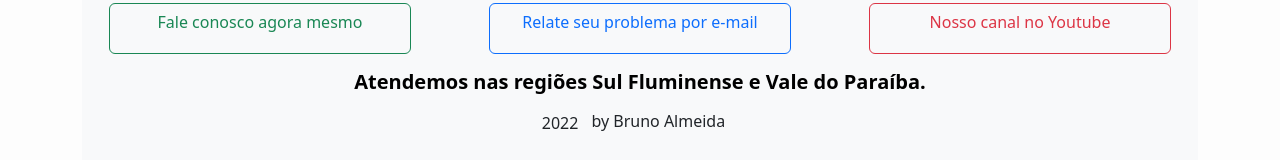
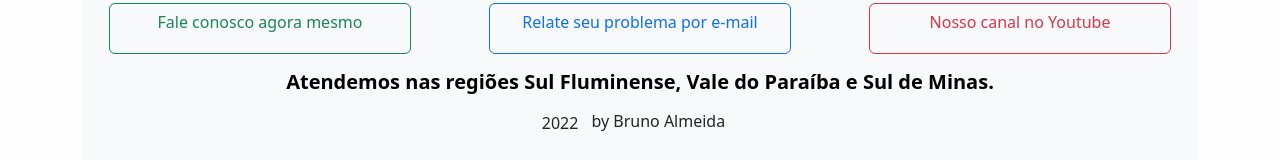
Before and after one commit to topgeradores/frontend, a React (Vite) app: page / in a window 1280 px wide. Shown: the part 925-1085 px from the top of the page. Built offline with nearby package versions, Linux system fonts and the light colour scheme; no server answers; the database is empty; some icons are missing.

Commit message:
Inclusão de mais uma região atendida

```diff
--- a/src/routes/Footer.jsx
+++ b/src/routes/Footer.jsx
@@ -40,7 +40,7 @@ export const Footer = () => {
             <div className="row">
                 <Subtitle
                     color="black"
-                    text="Atendemos nas regiões Sul Fluminense e Vale do Paraíba."
+                    text="Atendemos nas regiões Sul Fluminense, Vale do Paraíba e Sul de Minas."
                 />
             </div>
             <div className="row">
```
